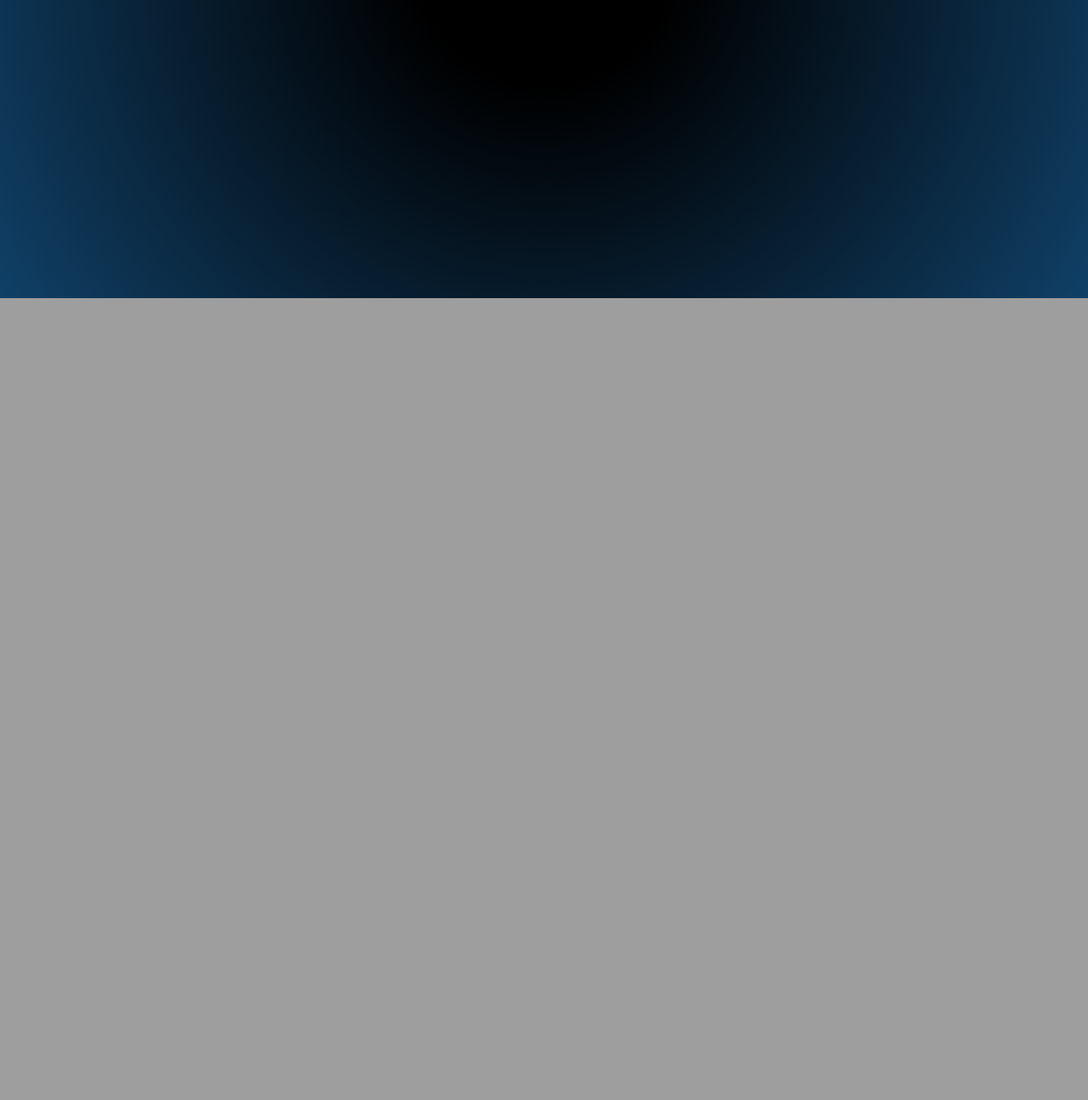
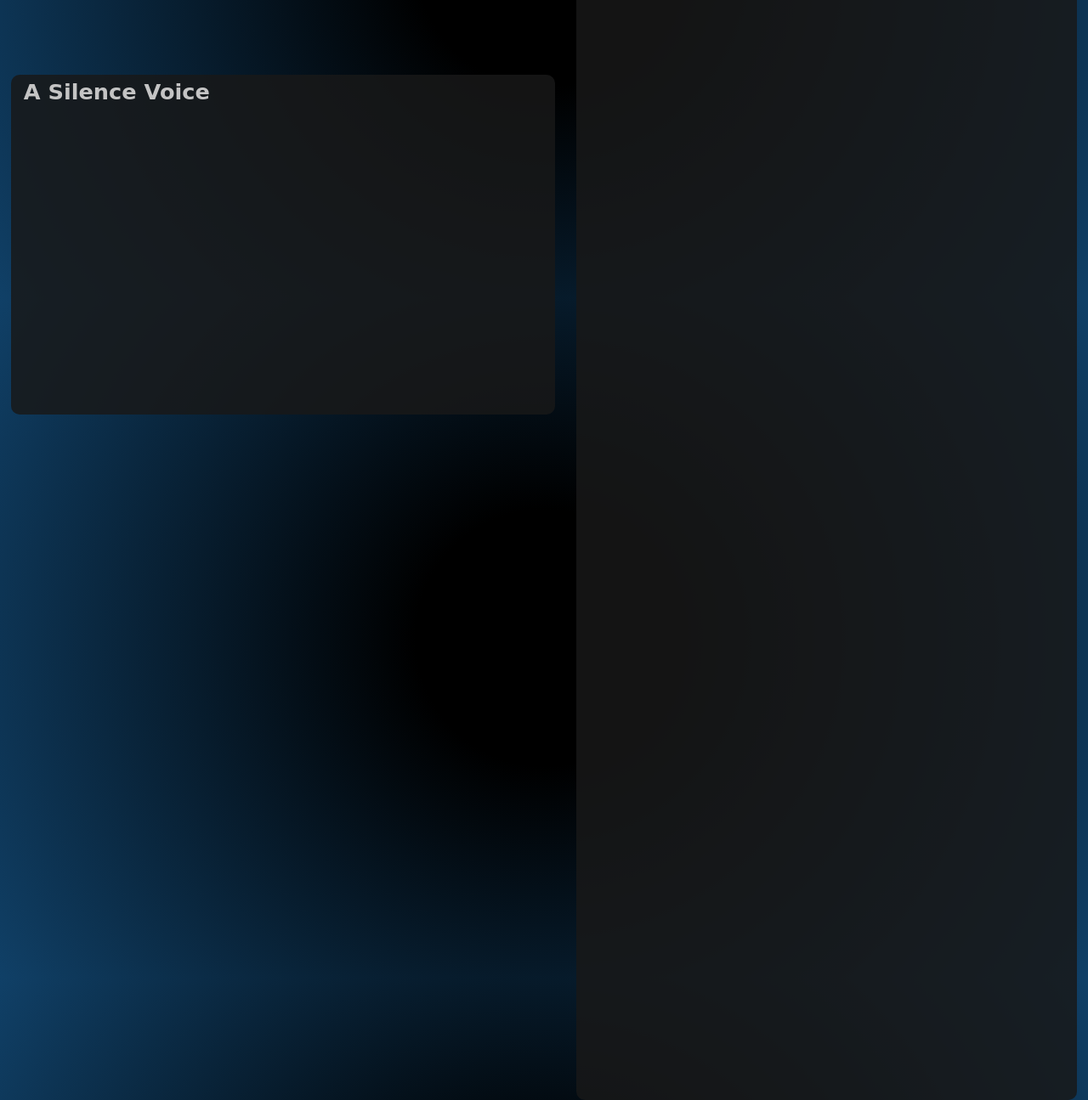
Before and after one commit to smaddok0/sdk-project, a Flask app: page /content/streaming in a window 1280 px wide. Shown: the part 449-1744 px from the top of the page at 85% size. Before the commit the page ends 800 px from the top, so only its background shows below. Run offline with Flask 3, Linux system fonts and the light colour scheme.

Commit message:
tampilan komen

```diff
--- a/web streaming/static/streaming/streaming.css
+++ b/web streaming/static/streaming/streaming.css
@@ -2,7 +2,7 @@ body {
     font-family:'Comic Sans MS','Comic Sans',cursive;
     padding: 0;
     margin: 0;
-    width: 100vw;
+    width: 100%;
     height:100%;
     position:absolute;
     /* background-color: rgb(255, 0, 0); */
@@ -19,6 +19,7 @@ body {
     height: 7vh;
     position: fixed;
     z-index: 5;
+    transition: top 0.3 ease;
 }
 .navbar{
     position: absolute;
@@ -154,12 +155,97 @@ body {
 .div_str{
     background-color: rgba(0, 255, 255, 0.387);
     position: relative;
+    top: 8vh;
+    left: 1vw;
     width:fit-content;
     height:fit-content;
 }
 #i1{
     position: absolute;
     width: 50vw;
-    height: 35vw;
+    height: 28vw;
     border-radius: 10px;
 }
+
+#des{
+    position:relative;
+    background-color: rgba(24, 24, 24, 0.841);
+    width: 50vw;
+    height: 50vh;
+    border-radius: 10px;
+    left: 1vw;
+    top: 65vh;
+    z-index:-2;
+}
+#judul{
+    position: relative;
+    color:rgb(196, 196, 196);
+    font-size: 1.6rem;
+    top:5px;
+    left: 15px;
+
+}
+
+#core{
+    /* background-color: aqua; */
+    position: absolute;
+    right: 0;
+    top:0;
+}
+
+#cmd_b{
+    background-color:rgba(24, 24, 24, 0.841) ;
+    position: relative;
+    right: 1vw;
+    top:8vh;
+    border-radius:10px;
+    height:210vh;
+    width:46vw;
+}
+
+#inp{
+    background-color: rgba(5, 5, 5, 0.841);
+    position: relative;
+    width: 100%;
+    height: 50px;
+    border-radius: 10px;
+}
+#type{
+    position: absolute;
+    top: 9px;
+    height: 30px;
+    width:300px;
+    left: 20px;
+    border:none;
+    border-radius: 15px;
+
+}
+#type,textarea{
+    color:rgb(196, 196, 196);
+    font-family:'Comic Sans MS','Comic Sans',cursive;
+    padding-left: 8px;
+    background-color: rgba(24, 24, 24, 0.841);
+}
+
+#type::placeholder{
+    position:relative;
+    font-family:'Comic Sans MS','Comic Sans',cursive;
+}
+
+#kirim{
+    color:white;
+    background-color: rgba(0, 220, 220, 0.676);
+    position: relative;
+    top: 9px;
+    height: 30px;
+    width:30px;
+    left: 340px;
+    border:none;
+    border-radius: 15px;
+    display: flex;
+    align-items: center;
+    justify-content: center;
+}
+#kirim:hover{
+    background-color:rgb(0, 218, 218);
+}
```
